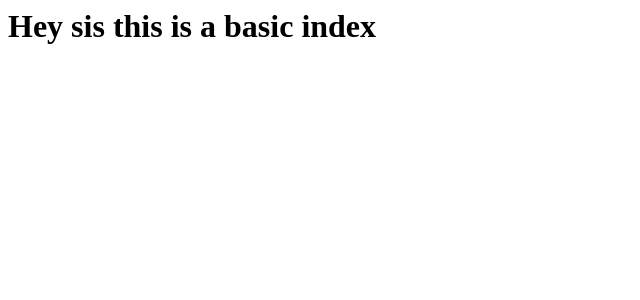
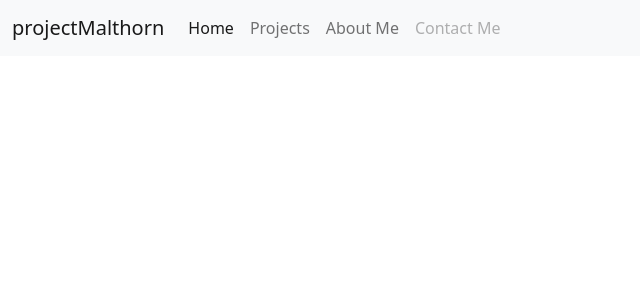
Before and after one commit to mjaleman/portfolio, a Django app: page /projects in a window 1280 px wide. Shown: the top 300 px of the page, without its empty margins (0-640 px from the left). Run offline with Django 3.2, Linux system fonts and the light colour scheme.

Commit message:
Update proects page with navbar

```diff
--- a/projects/templates/projects/index.html
+++ b/projects/templates/projects/index.html
@@ -1 +1,34 @@
-<h1> Hey sis this is a basic index <h1>
+ <!DOCTYPE html>
+<html>
+    <!-- CSS only -->
+<link href="https://cdn.jsdelivr.net/npm/bootstrap@5.0.0-beta2/dist/css/bootstrap.min.css" rel="stylesheet" integrity="sha384-BmbxuPwQa2lc/FVzBcNJ7UAyJxM6wuqIj61tLrc4wSX0szH/Ev+nYRRuWlolflfl" crossorigin="anonymous">
+
+<body>
+<nav class="navbar navbar-expand-lg navbar-light bg-light">
+  <div class="container-fluid">
+    <a class="navbar-brand" href="#">projectMalthorn</a>
+    <button class="navbar-toggler" type="button" data-bs-toggle="collapse" data-bs-target="#navbarSupportedContent" aria-controls="navbarSupportedContent" aria-expanded="false" aria-label="Toggle navigation">
+      <span class="navbar-toggler-icon"></span>
+    </button>
+    <div class="collapse navbar-collapse" id="navbarSupportedContent">
+      <ul class="navbar-nav me-auto mb-2 mb-lg-0">
+        <li class="nav-item">
+          <a class="nav-link active" aria-current="page" href="#">Home</a>
+        </li>
+        <li class="nav-item">
+          <a class="nav-link" href="#">Projects</a>
+        </li>
+        <li class="nav-item">
+            <a class="nav-link" href="#">About Me
+          </a>
+        </li>
+        <li class="nav-item">
+          <a class="nav-link disabled" href="#" tabindex="-1" aria-disabled="false">Contact Me</a>
+        </li>
+      </ul>
+    </div>
+  </div>
+</nav>
+
+</body>
+</html>
```
